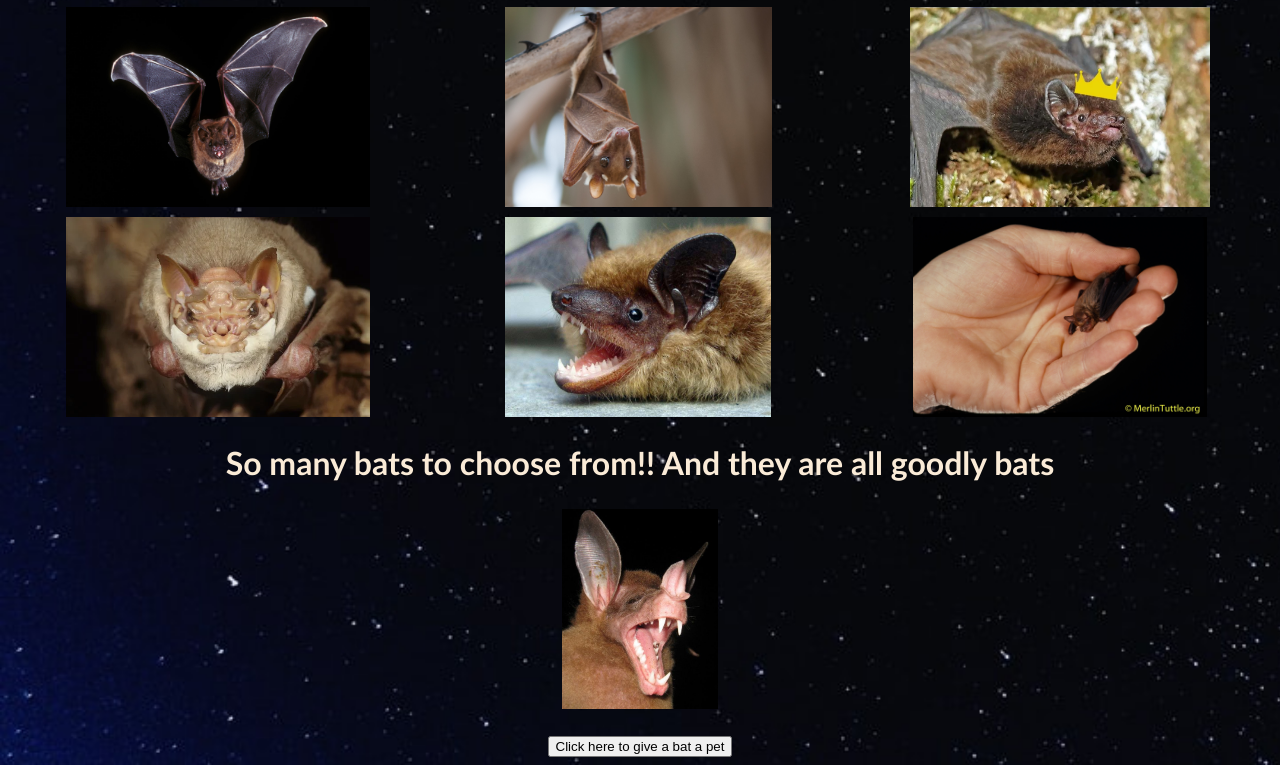
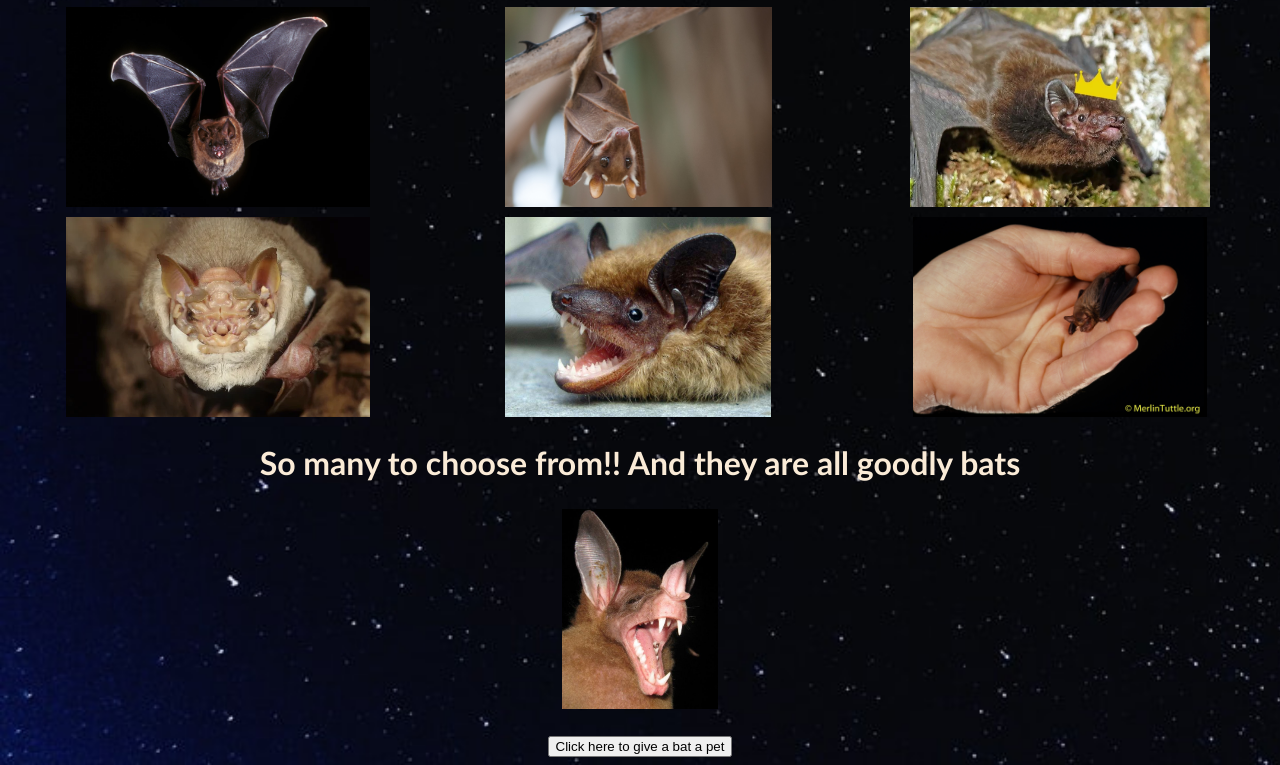
Before and after one commit to skalchik/bat_code, a plain HTML site: page index.html in a window 1280 px wide. Shown: the part 511-1276 px from the top of the page. Drawn offline with Linux system fonts and the light colour scheme.

Commit message:
changed syntax

```diff
--- a/index.html
+++ b/index.html
@@ -27,7 +27,7 @@
             <img src="./resources/images/lil_bat.jpg">
         </div>
         </div>
-        <h1>So many bats to choose from!! And they are all goodly bats</h1>
+        <h1>So many to choose from!! And they are all goodly bats</h1>
         <div class="spectral">
             <img src="./resources/images/spectral bat.jpg">
         </div>
```
